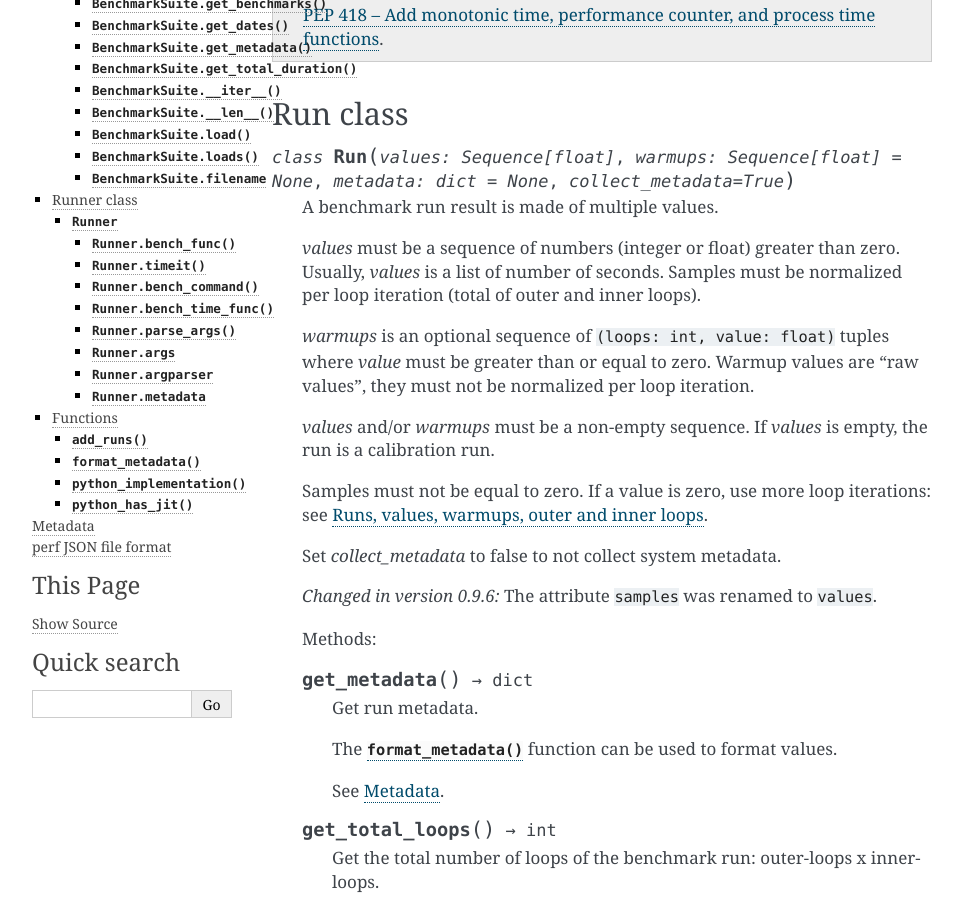
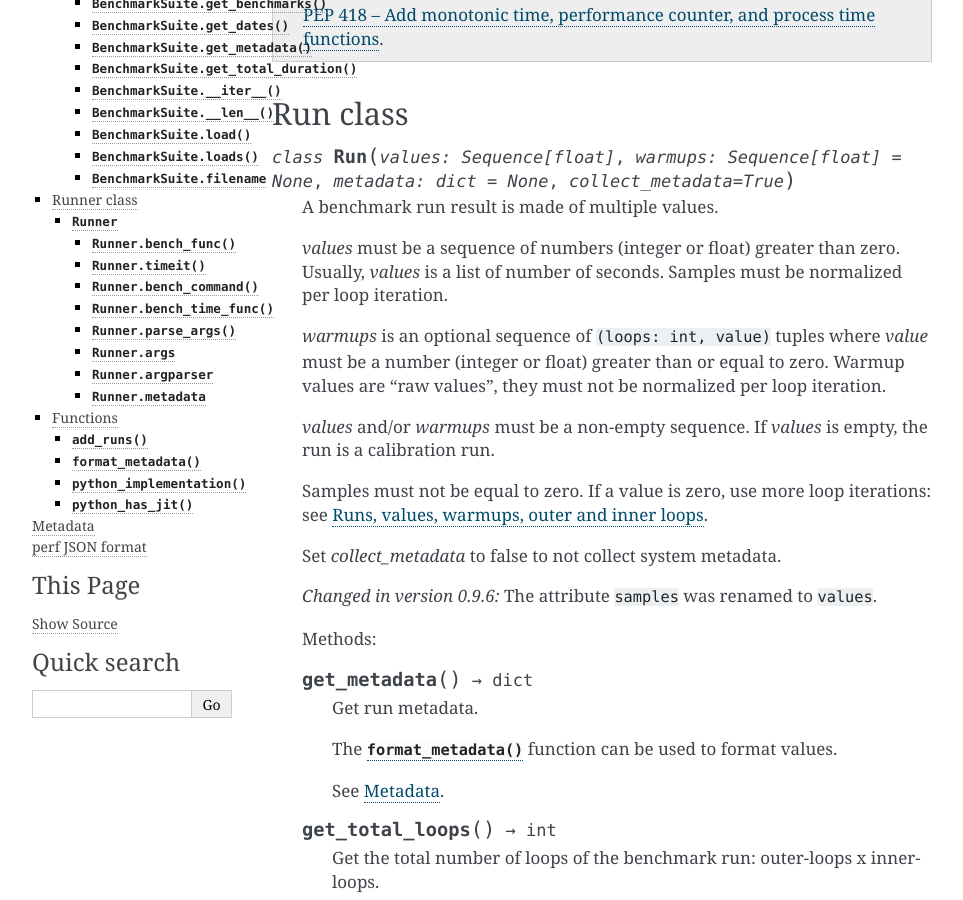
Before and after one commit to psf/pyperf, a Sphinx documentation site: the page built from doc/api.rst, in a window 1280 px wide and 900 px high, scrolled down 1082 px. Shown: the whole window, without its empty margins (148-1111 px from the left). Built offline with Sphinx 7.4.7, drawn with Linux system fonts in a browser that asks for light colours; some of the changed text lies outside the part shown.

Commit message:
doc: dump/load

```diff
--- a/doc/api.rst
+++ b/doc/api.rst
@@ -63,11 +63,12 @@
 
    *values* must be a sequence of numbers (integer or float) greater
    than zero. Usually, *values* is a list of number of seconds. Samples must
-   be normalized per loop iteration (total of outer and inner loops).
+   be normalized per loop iteration.
 
-   *warmups* is an optional sequence of ``(loops: int, value: float)`` tuples
-   where *value* must be greater than or equal to zero. Warmup values are
-   "raw values", they must not be normalized per loop iteration.
+   *warmups* is an optional sequence of ``(loops: int, value)`` tuples
+   where *value* must be a number (integer or float) greater than or equal to
+   zero. Warmup values are "raw values", they must not be normalized per loop
+   iteration.
 
    *values* and/or *warmups* must be a non-empty sequence. If *values* is
    empty, the run is a calibration run.
@@ -355,7 +360,7 @@
 
       Dump the benchmark suite as JSON into *file*.
 
-      *file* can be: a filename, or a file object open for write.
+      *file* can be a filename, or a file object open for write.
 
       If *file* is a filename ending with ``.gz``, the file is compressed by
       gzip.
@@ -728,8 +733,8 @@
 
 .. _json:
 
-perf JSON file format
-=====================
+perf JSON format
+================
 
 perf stores benchmark results as JSON in files. By default, the JSON is
 formatted to produce small files. Use the ``python3 -m perf convert --indent
```
Also changed, not shown: other parts of doc/api.rst (+12 -8 lines).
